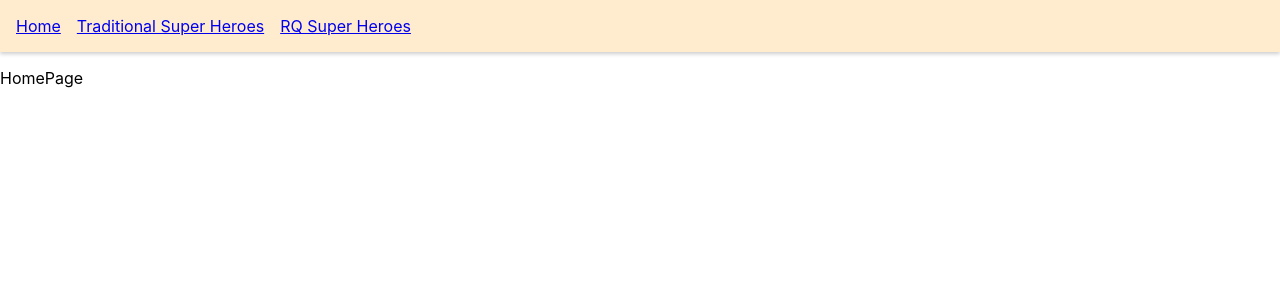
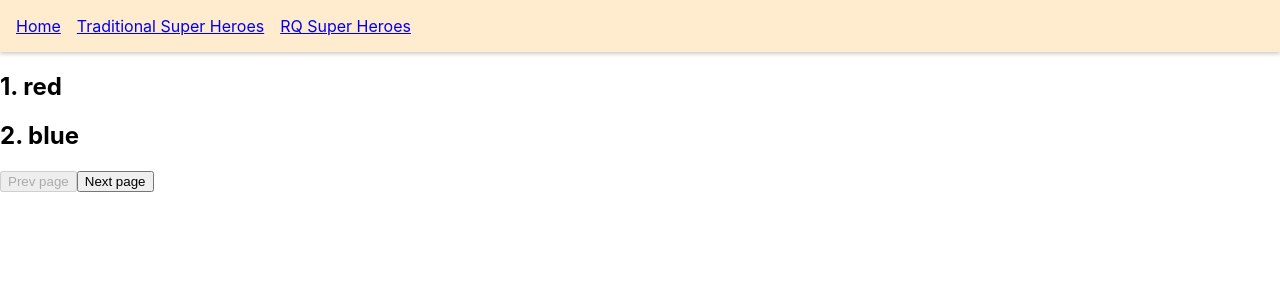
Before and after one commit to shafeenashaikh/React-Query, a React (Create React App) app: page /rq-paginated in a window 1280 px wide. Shown: the top 300 px of the page. Built offline with nearby package versions, Linux system fonts and the light colour scheme; data requests are answered from the project's data file.

Commit message:
created page to displaying colors with paginatedQueries

```diff
--- a/src/App.js
+++ b/src/App.js
@@ -9,6 +9,7 @@
 import ParallelQueryPage from './Components/ParallelQuery.Page';
 import DynamicParallelPage from './Components/DynamicParallel.Page';
 import DependentQueriesPage from './Components/DependentQueries.Page';
+import PaginatedQueriesPage from './Components/PaginatedQueries.Page';
 
 
 const queryClient = new QueryClient()
@@ -32,6 +33,9 @@
          </ul>
        </nav>
        <Switch>
+       <Route path='/rq-paginated'>
+           <PaginatedQueriesPage/>
+        </Route>
        <Route path='/rq-dependent'>
             <DependentQueriesPage email='sam@gmail.com'/>
         </Route>
--- /dev/null
+++ b/src/Components/PaginatedQueries.Page.js
@@ -0,0 +1,53 @@
+import { useState } from "react";
+import { useQuery } from "react-query";
+import axios from "axios";
+
+const fetchColors = (pageNumber) => {
+    return axios.get(`http://localhost:3000/colors?_limit=2&_page=${pageNumber}`)
+}
+
+const PaginatedQueriesPage = () => {
+    const [pageNumber, setPageNumber] = useState(1);
+    const {isLoading, isError, error, data } = useQuery(['colors', pageNumber],
+    () => fetchColors(pageNumber))
+
+    if (isLoading) {
+        return <h2>Loading...</h2>
+    }
+
+    if (isError){
+        return <h2>{error.message}</h2>
+    }
+
+    return (
+        <>
+            <div>
+                {data?.data.map((color) => {
+                    return (
+                        <div key={color.id}>
+                            <h2>
+                                {color.id}. {color.label}
+                            </h2>
+                        </div>
+                    )
+                })}
+            </div>
+            <div>
+                <button
+                    onClick={()=> setPageNumber((page) => page - 1)}
+                    disabled={pageNumber === 1}
+                >
+                    Prev page
+                </button>
+                <button
+                    onClick={()=> setPageNumber((page) => page + 1)}
+                    disabled={pageNumber === 4}
+                >
+                    Next page
+                </button>
+            </div>
+        </>
+
+    )
+}
+export default PaginatedQueriesPage
```
